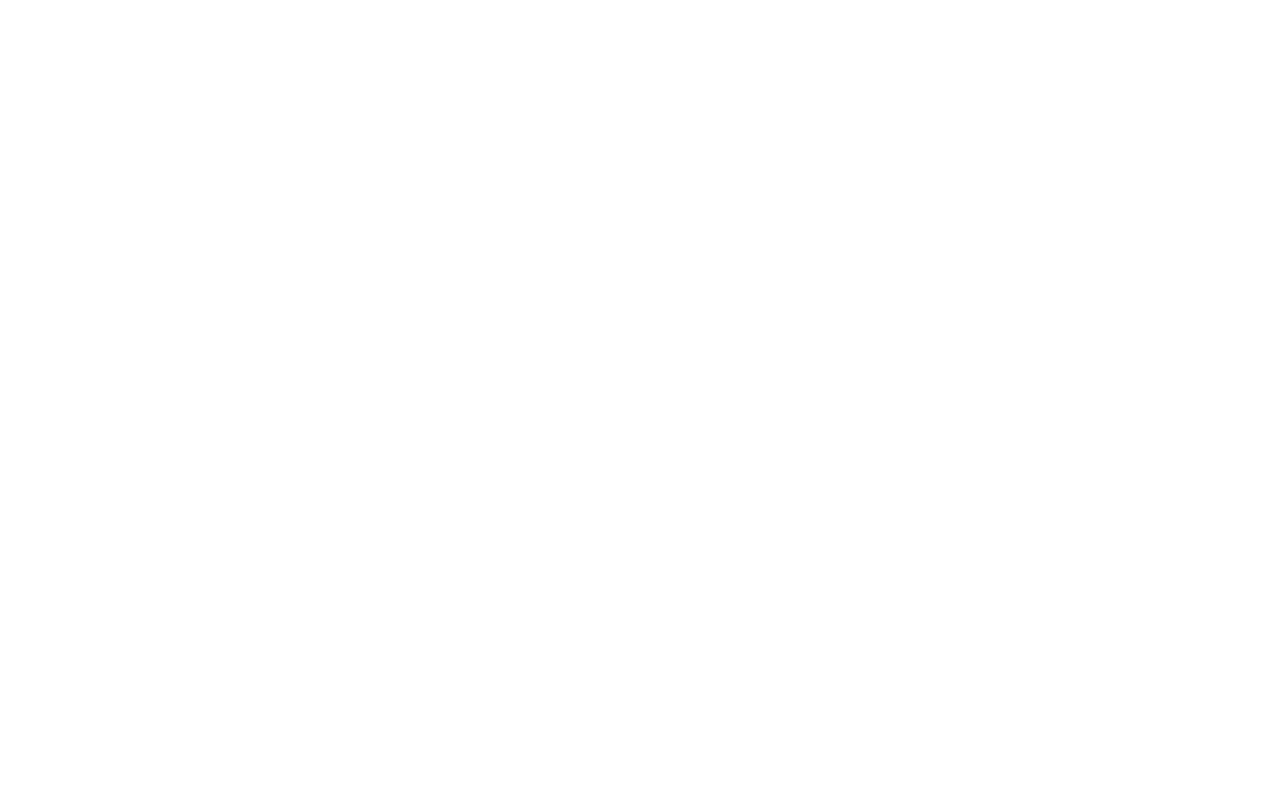
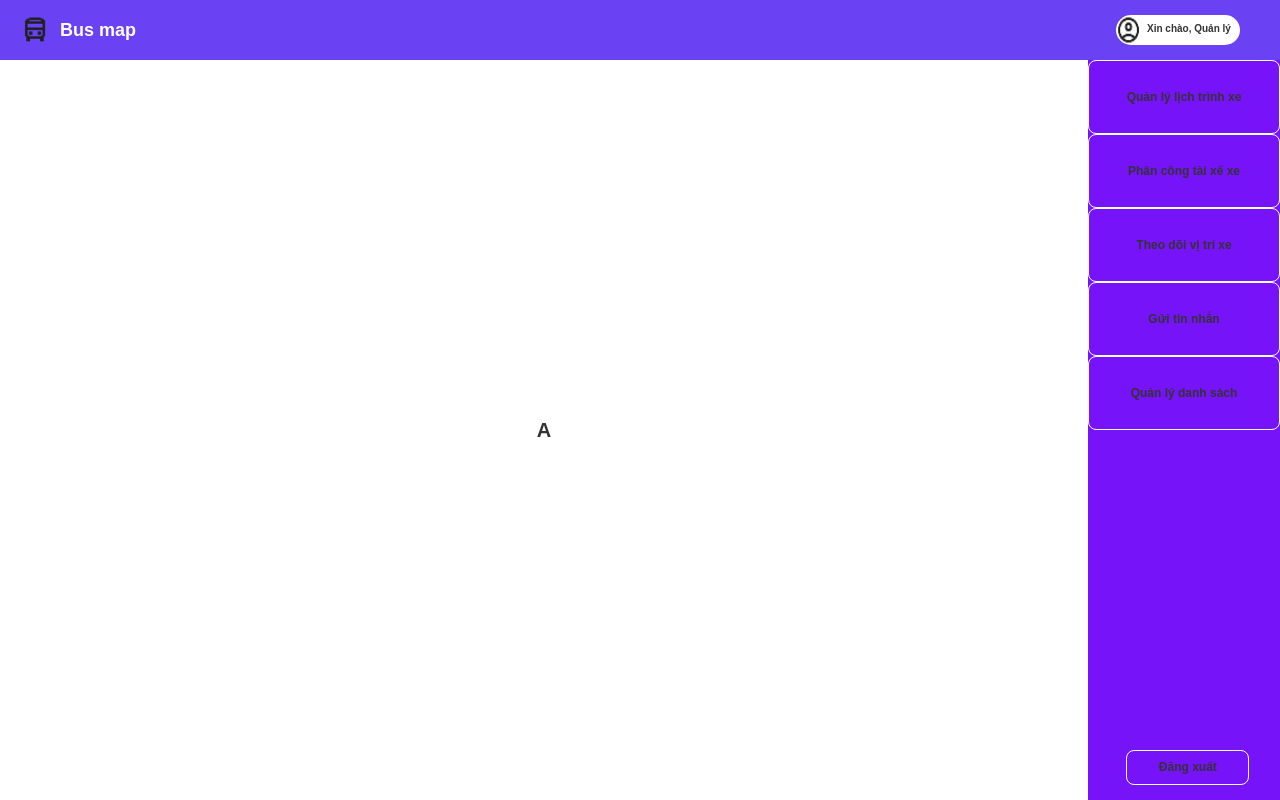
Before and after one commit to minhmhit/CNPM, a React (Vite) app in the folder Frontend/: page /admin in a window 1280 px wide. Before the commit this address had no page. Built offline with nearby package versions, Linux system fonts and the light colour scheme.

Commit message:
basic layout for user

```diff
--- /dev/null
+++ b/Frontend/src/Admin.css
@@ -0,0 +1,79 @@
+.account-info{
+    width: 10%;
+    height: 50%;
+    background-color: white;
+    border-radius: 20px;
+    margin-right: 20px;
+    display: flex;
+}
+.account-info span{
+    font-size: 12px;
+    font-weight: bold;
+    color: #333;
+    margin-top: 5%;
+    margin-left: 5%;
+}
+.account-info img{
+    width: 20%;
+    padding-right: 0%;
+}
+.display-info{
+    width: 85%;
+    height: 100%;
+    background-color: white;
+    display: flex;
+    justify-content: center;
+    align-items: center;
+    font-size: 20px;
+    font-weight: bold;
+    color: #333;
+}
+.side-panel{
+    width: 15%;
+    height: 100%;
+    background-color: rgb(119, 19, 249);
+    justify-content: center;
+    align-items: center;
+    position: relative;
+}
+.side-panel button{
+    width: 100%;
+    height: 10%;
+    background-color: rgb(119, 19, 249);
+    font-size: 12px;
+    font-weight: bold;
+    color: #333;
+    border: 0.5px solid white;
+    border-radius: none;
+}
+.side-panel button:hover{
+    background-color: rgb(126, 70, 246);
+    color: rgb(119, 19, 249);
+    cursor: pointer;
+    color : white;
+}
+.logout-button{
+    width: 80%;
+    height:48%;
+    background-color: rgb(119, 19, 249);
+    position: absolute;
+    margin-left: 20%;
+}
+.logout-button button{
+    width: 80%;
+    height: 10%;
+    background-color: rgb(119, 19, 249);
+    font-size: 12px;
+    font-weight: bold;
+    color: #333;
+    border: 0.5px solid white;
+    border-radius: none;
+    position: absolute;
+    bottom: 0;
+}
+.logout-button button:hover{
+    background-color: rgb(233, 26, 26);
+    color: rgb(119, 19, 249);
+    cursor: pointer;
+    color : white;
+}
--- a/Frontend/src/Admin.jsx
+++ b/Frontend/src/Admin.jsx
@@ -0,0 +1,35 @@
+import { Link } from "react-router-dom";
+import background from "./pics/backgroud.png";
+import logo from "./pics/logo.png";
+import "./App.css";
+import "./Admin.css";
+import accountIcon from "./pics/account-icon.png";
+export default function Admin() {
+    return (
+        <div className="app">
+            <div className="navbar">
+                <div className="navbar-left">
+                    <img src={logo} className="bus-icon" />
+                    <span className="navbar-title">Bus map</span>
+                </div>
+                <div className="account-info">
+                    <img src={accountIcon}></img>
+                    <span>Xin chào, Quản lý</span>
+                </div>
+            </div>
+
+            <div className="center-box">
+                <div className="display-info">A</div>
+                <div className="side-panel">
+                    <button className="side-button">Quản lý lịch trình xe</button>
+                    <button className="side-button">Phân công tài xế xe</button>
+                    <button className="side-button">Theo dõi vị trí xe</button>
+                    <button className="side-button">Gửi tin nhắn</button>
+                    <button className="side-button">Quản lý danh sách</button>
+                    <div className="logout-button"><button>Đăng xuất</button></div>
+                </div>
+
+            </div>
+        </div>
+    );
+}
--- a/Frontend/src/App.css
+++ b/Frontend/src/App.css
@@ -4,6 +4,7 @@
   height: 100%;
   width: 100%;
   font-family: Arial, sans-serif;
+  overflow-x: hidden;
 }
 
 .app {
--- a/Frontend/src/App.jsx
+++ b/Frontend/src/App.jsx
@@ -1,12 +1,18 @@
 import { Routes, Route } from "react-router-dom";
 import Home from "./Home.jsx";
 import Login from "./Login.jsx";
+import Driver from "./Driver.jsx";
+import Admin from "./Admin.jsx";
+import Parents from "./Parents.jsx";
 
 export default function App() {
   return (
     <Routes>
       <Route path="/" element={<Home />} />
       <Route path="/login" element={<Login />} />
+      <Route path="/driver" element={<Driver />} />
+      <Route path="/admin" element={<Admin />} />
+      <Route path="/parents" element={<Parents />} />
     </Routes>
   );
 }
--- /dev/null
+++ b/Frontend/src/Driver.css
@@ -0,0 +1,79 @@
+.account-info{
+    width: 10%;
+    height: 50%;
+    background-color: white;
+    border-radius: 20px;
+    margin-right: 20px;
+    display: flex;
+}
+.account-info span{
+    font-size: 12px;
+    font-weight: bold;
+    color: #333;
+    margin-top: 5%;
+    margin-left: 5%;
+}
+.account-info img{
+    width: 20%;
+    padding-right: 0%;
+}
+.display-info{
+    width: 85%;
+    height: 100%;
+    background-color: white;
+    display: flex;
+    justify-content: center;
+    align-items: center;
+    font-size: 20px;
+    font-weight: bold;
+    color: #333;
+}
+.side-panel{
+    width: 15%;
+    height: 100%;
+    background-color: rgb(119, 19, 249);
+    justify-content: center;
+    align-items: center;
+    position: relative;
+}
+.side-panel button{
+    width: 100%;
+    height: 10%;
+    background-color: rgb(119, 19, 249);
+    font-size: 12px;
+    font-weight: bold;
+    color: #333;
+    border: 0.5px solid white;
+    border-radius: none;
+}
+.side-panel button:hover{
+    background-color: rgb(126, 70, 246);
+    color: rgb(119, 19, 249);
+    cursor: pointer;
+    color : white;
+}
+.logout-button{
+    width: 80%;
+    height:48%;
+    background-color: rgb(119, 19, 249);
+    position: absolute;
+    margin-left: 20%;
+}
+.logout-button button{
+    width: 80%;
+    height: 10%;
+    background-color: rgb(119, 19, 249);
+    font-size: 12px;
+    font-weight: bold;
+    color: #333;
+    border: 0.5px solid white;
+    border-radius: none;
+    position: absolute;
+    bottom: 0;
+}
+.logout-button button:hover{
+    background-color: rgb(233, 26, 26);
+    color: rgb(119, 19, 249);
+    cursor: pointer;
+    color : white;
+}
--- a/Frontend/src/Driver.jsx
+++ b/Frontend/src/Driver.jsx
@@ -0,0 +1,35 @@
+import { Link } from "react-router-dom";
+import background from "./pics/backgroud.png";
+import logo from "./pics/logo.png";
+import "./App.css";
+import "./Driver.css";
+import accountIcon from "./pics/account-icon.png";
+export default function Driver() {
+    return (
+        <div className="app">
+            <div className="navbar">
+                <div className="navbar-left">
+                    <img src={logo} className="bus-icon" />
+                    <span className="navbar-title">Bus map</span>
+                </div>
+                <div className="account-info">
+                    <img src={accountIcon}></img>
+                    <span>Xin chào, Tài xế</span>
+                </div>
+            </div>
+
+            <div className="center-box">
+                <div className="display-info">A</div>
+                <div className="side-panel">
+                    <button className="side-button">Xem lịch làm việc</button>
+                    <button className="side-button">Xem danh sách học sinh</button>
+                    <button className="side-button">Báo cáo tình trạng</button>
+                    <button className="side-button">Gửi cảnh báo sự cố</button>
+                    <button className="side-button">Hiện map</button>
+                    <div className="logout-button"><button>Đăng xuất</button></div>
+                </div>
+
+            </div>
+        </div>
+    );
+}
--- a/Frontend/src/Home.jsx
+++ b/Frontend/src/Home.jsx
@@ -13,6 +13,9 @@
         <Link to="/login">
           <button className="login-btn">Đăng nhập</button>
         </Link>
+        <Link to="/driver">
+          <button className="login-btn">Tai xe</button>
+        </Link>
       </div>
 
       <div className="center-box">
--- /dev/null
+++ b/Frontend/src/Parents.css
@@ -0,0 +1,79 @@
+.account-info{
+    width: 10%;
+    height: 50%;
+    background-color: white;
+    border-radius: 20px;
+    margin-right: 20px;
+    display: flex;
+}
+.account-info span{
+    font-size: 10px;
+    font-weight: bold;
+    color: #333;
+    margin-top: 5%;
+    margin-left: 5%;
+}
+.account-info img{
+    width: 20%;
+    padding-right: 0%;
+}
+.display-info{
+    width: 85%;
+    height: 100%;
+    background-color: white;
+    display: flex;
+    justify-content: center;
+    align-items: center;
+    font-size: 20px;
+    font-weight: bold;
+    color: #333;
+}
+.side-panel{
+    width: 15%;
+    height: 100%;
+    background-color: rgb(119, 19, 249);
+    justify-content: center;
+    align-items: center;
+    position: relative;
+}
+.side-panel button{
+    width: 100%;
+    height: 10%;
+    background-color: rgb(119, 19, 249);
+    font-size: 12px;
+    font-weight: bold;
+    color: #333;
+    border: 0.5px solid white;
+    border-radius: none;
+}
+.side-panel button:hover{
+    background-color: rgb(126, 70, 246);
+    color: rgb(119, 19, 249);
+    cursor: pointer;
+    color : white;
+}
+.logout-button{
+    width: 80%;
+    height:48%;
+    background-color: rgb(119, 19, 249);
+    position: absolute;
+    margin-left: 20%;
+}
+.logout-button button{
+    width: 80%;
+    height: 10%;
+    background-color: rgb(119, 19, 249);
+    font-size: 12px;
+    font-weight: bold;
+    color: #333;
+    border: 0.5px solid white;
+    border-radius: none;
+    position: absolute;
+    bottom: 0;
+}
+.logout-button button:hover{
+    background-color: rgb(233, 26, 26);
+    color: rgb(119, 19, 249);
+    cursor: pointer;
+    color : white;
+}
--- a/Frontend/src/Parents.jsx
+++ b/Frontend/src/Parents.jsx
@@ -0,0 +1,32 @@
+import { Link } from "react-router-dom";
+import background from "./pics/backgroud.png";
+import logo from "./pics/logo.png";
+import "./App.css";
+import "./Parents.css";
+import accountIcon from "./pics/account-icon.png";
+export default function Parents() {
+    return (
+        <div className="app">
+            <div className="navbar">
+                <div className="navbar-left">
+                    <img src={logo} className="bus-icon" />
+                    <span className="navbar-title">Bus map</span>
+                </div>
+                <div className="account-info">
+                    <img src={accountIcon}></img>
+                    <span>Xin chào, Phụ huynh</span>
+                </div>
+            </div>
+
+            <div className="center-box">
+                <div className="display-info">A</div>
+                <div className="side-panel">
+                    <button className="side-button">Theo dõi vị trí xe</button>
+                    <button className="side-button">Nhận thông báo</button>
+                    <button className="side-button">Thông tin học sinh</button>
+                    <div className="logout-button"><button>Đăng xuất</button></div>
+                </div>
+            </div>
+        </div>
+    );
+}
--- a/Frontend/src/util/axios.customize.js
+++ b/Frontend/src/util/axios.customize.js
@@ -10,6 +10,7 @@
 // Add a request interceptor
 instance.interceptors.request.use(function (config) {
     // Do something before request is sent
+
     return config;
   }, function (error) {
     // Do something with request error
```
Also changed, not shown: Frontend/src/pics/account-icon.png (added).
